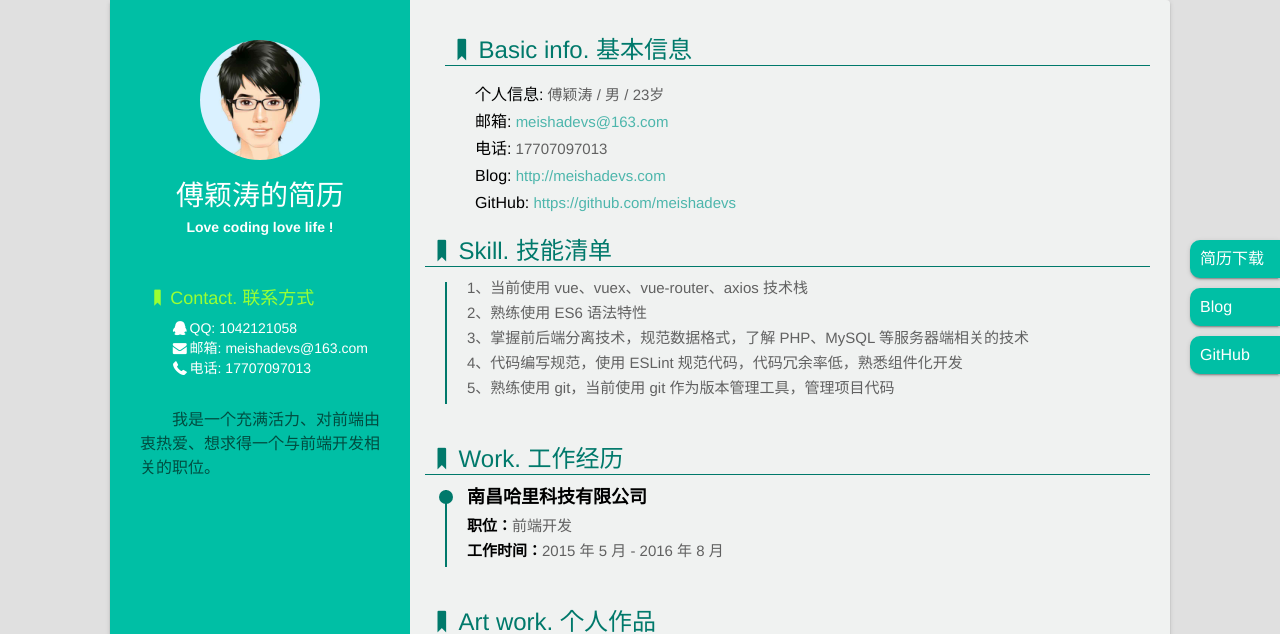
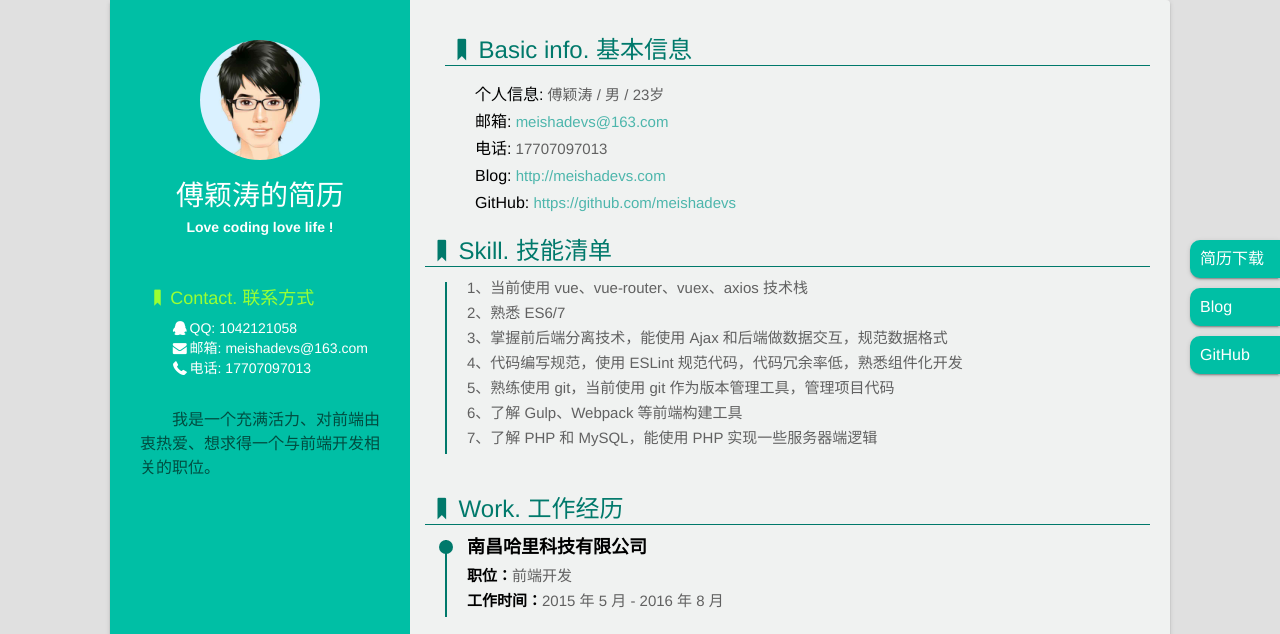
Before and after one commit to meishadevs/resume, a plain HTML site: page index.html in a window 1280 px wide. Shown: the top 634 px of the page. Drawn offline with Linux system fonts and the light colour scheme.

Commit message:
update some data

```diff
--- a/index.html
+++ b/index.html
@@ -71,11 +71,13 @@
                     <dt><i class="icon-bookmark"></i>Skill. 技能清单</dt>
                     <ul class="exp">
                         <li>
-                            <p>1、当前使用 vue、vuex、vue-router、axios 技术栈</p>
-                            <p>2、熟练使用 ES6 语法特性</p>
-                            <p>3、掌握前后端分离技术，规范数据格式，了解 PHP、MySQL 等服务器端相关的技术</p>
+                            <p>1、当前使用 vue、vue-router、vuex、axios 技术栈</p>
+                            <p>2、熟悉 ES6/7</p>
+                            <p>3、掌握前后端分离技术，能使用 Ajax 和后端做数据交互，规范数据格式</p>
                             <p>4、代码编写规范，使用 ESLint 规范代码，代码冗余率低，熟悉组件化开发</p>
                             <p>5、熟练使用 git，当前使用 git 作为版本管理工具，管理项目代码</p>
+                            <p>6、了解 Gulp、Webpack 等前端构建工具</p>
+                            <p>7、了解 PHP 和 MySQL，能使用 PHP 实现一些服务器端逻辑</p>
                         </li>
                     </ul>
                 </li>
```
